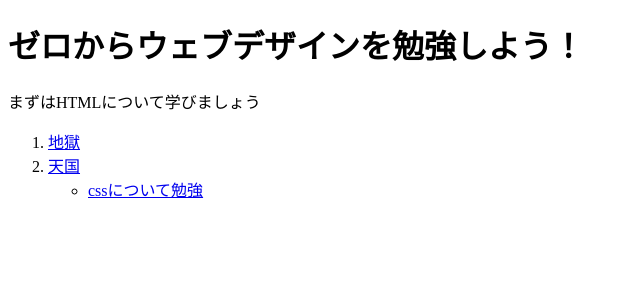
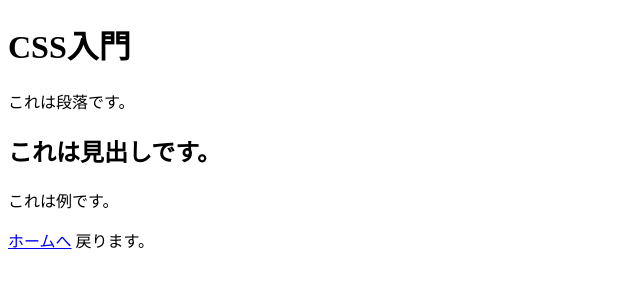
Before and after one commit to e205708/practicepages, a plain HTML site: page index.html in a window 1280 px wide. Shown: the whole page, without its empty margins (0-640 px from the left). Drawn offline with Linux system fonts and the light colour scheme.

Commit message:
css練習のテンプレートをコピペしたアンドvscodeでgitを使う練習

```diff
--- a/index.html
+++ b/index.html
@@ -1,21 +1,20 @@
 <!DOCTYPE html>
-<html>
-
- <head>
-  <title>タイトルを指定する</title>
+<html lang="ja">
+<head>
   <meta charset="UTF-8">
- </head>
-
- <body>
-  <h1>ゼロからウェブデザインを勉強しよう！</h1>
-  <p>まずはHTMLについて学びましょう</p>
-  <ol>
-   <li><a href="https://ie.u-ryukyu.ac.jp/~kono/lecture/os/">地獄</a></li>
-   <li><a href="https://www.google.com/search?q=%E7%8C%AB&source=lnms&tbm=isch&sa=X&ved=2ahUKEwiKz4u5uqT0AhWGs1YBHSKED8kQ_AUoAnoECAIQBA&biw=995&bih=673&dpr=2">天国</a></li>
-
-  <ul>
-   <li><a href="./csspractice/index.html">cssについて勉強</a></li>
-  </ul>
- </body>
-
+  <title>CSS練習</title>
+</head>
+<body>
+  <div id="headline">
+  <h1>CSS入門</h1>
+  <p>これは段落です。</p>
+  </div>
+  <div class="main">
+  <h2>これは見出しです。</h2>
+  <p>これは<span class="light">例</span>です。</p>
+  <p>
+  <a href="https://saruwakakun.com/">ホームへ</a>
+  戻ります。</p>
+  </div>
+</body>
 </html>
```
